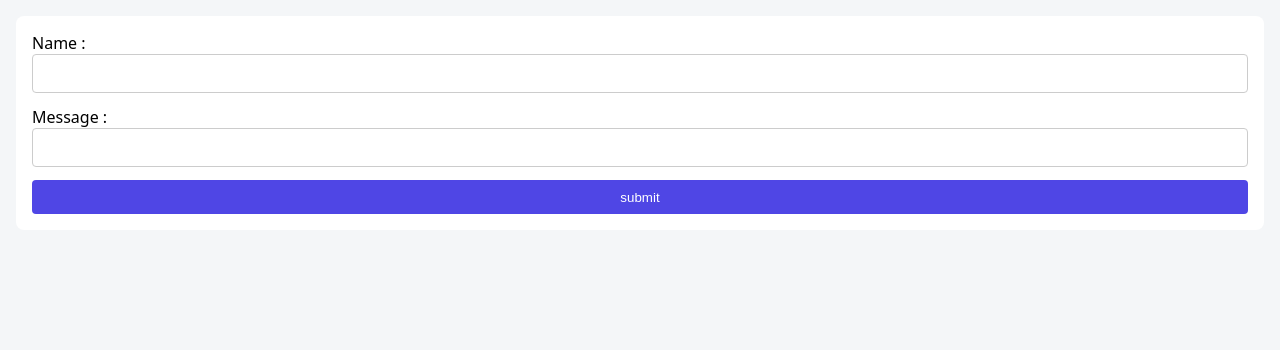
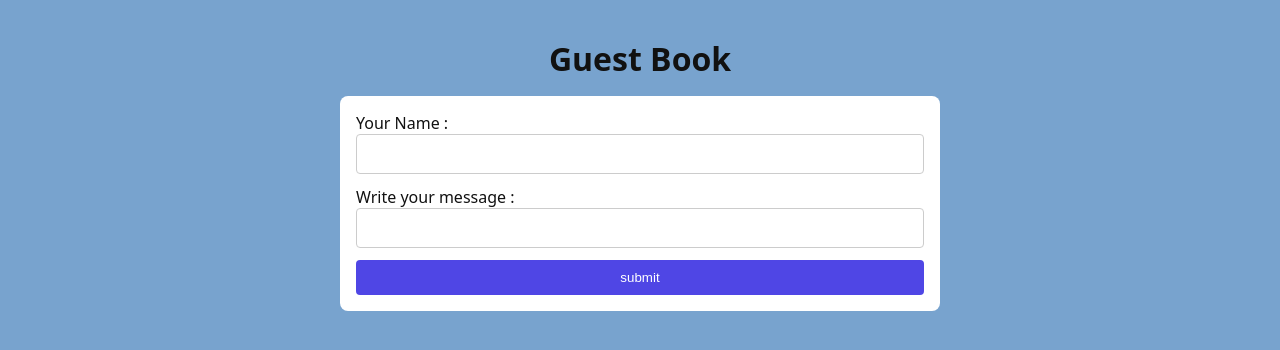
Before and after one commit to bh-official/Full-stack-project-guest-book, a website built with Vite: page client/index.html in a window 1280 px wide. Built offline with nearby package versions, Linux system fonts and the light colour scheme; no server answers.

Commit message:
updated style sheet

```diff
--- a/client/index.html
+++ b/client/index.html
@@ -10,15 +10,14 @@
     <title>client</title>
   </head>
   <body>
-    <div id="app"></div>
-
+    <h1> Guest Book</h1>
     <form id="form">
-      <label for="msg_name">Name :</label>
+      <label for="msg_name">Your Name :</label>
       <input type="text" name="msg_name" /><br/>
-      <label for="content">Message :</label>
+      <label for="content">Write your message :</label>
       <input type="text" name="content" /><br/>
       <button type="submit">submit</button>
     </form>
-
+    <div id="app"></div>
   </body>
 </html>
--- a/client/src/style.css
+++ b/client/src/style.css
@@ -101,10 +101,12 @@ button:focus-visible {
 
 body {
   font-family: system-ui, Arial, sans-serif;
-  background: #f4f6f8;
+  background-color:#78a3ce;
+  color: #111;
   margin: 0;
   padding: 1rem;
 }
+
 
 #app {
   max-width: 600px;
@@ -116,9 +118,20 @@ form {
   padding: 1rem;
   border-radius: 8px;
   margin-bottom: 1.5rem;
+  max-width: 600px;
+  margin-left: auto;
+  margin-right: auto;
 }
 
-form input,
+form input {
+  width: 100%;
+  padding: 0.6rem;
+  margin-bottom: 0.8rem;
+  border: 1px solid #ccc;
+  border-radius: 4px;
+  font-size: 1rem;
+}
+
 form textarea {
   width: 100%;
   padding: 0.6rem;
@@ -126,6 +139,10 @@ form textarea {
   border: 1px solid #ccc;
   border-radius: 4px;
   font-size: 1rem;
+  min-height: 80px;
+  max-height: 150px;
+  resize: vertical;      /* resize up/down */
+  overflow-y: auto;      /* scrolling */
 }
 
 form button {
@@ -141,6 +158,12 @@ form button {
 form button:hover {
   background: #4338ca;
 }
+
+h1 {
+  text-align: center;
+  margin-bottom: 1rem;
+}
+
 
 .message {
   background: white;
@@ -195,14 +218,23 @@ form button:hover {
 
 @media (max-width: 800px) {
   body {
+    background-color: #111827;   /* dark background */
+    color: #f9fafb;
     padding: 0.5rem;
   }
 
   .message {
     font-size: 0.95rem;
+    background-color: #1f2933;
   }
 
   form {
     padding: 0.8rem;
+    background-color: #1f2933;
+    max-width: 100%;
+  }
+
+  form textarea {
+    max-height: 130px;
   }
 }
```
